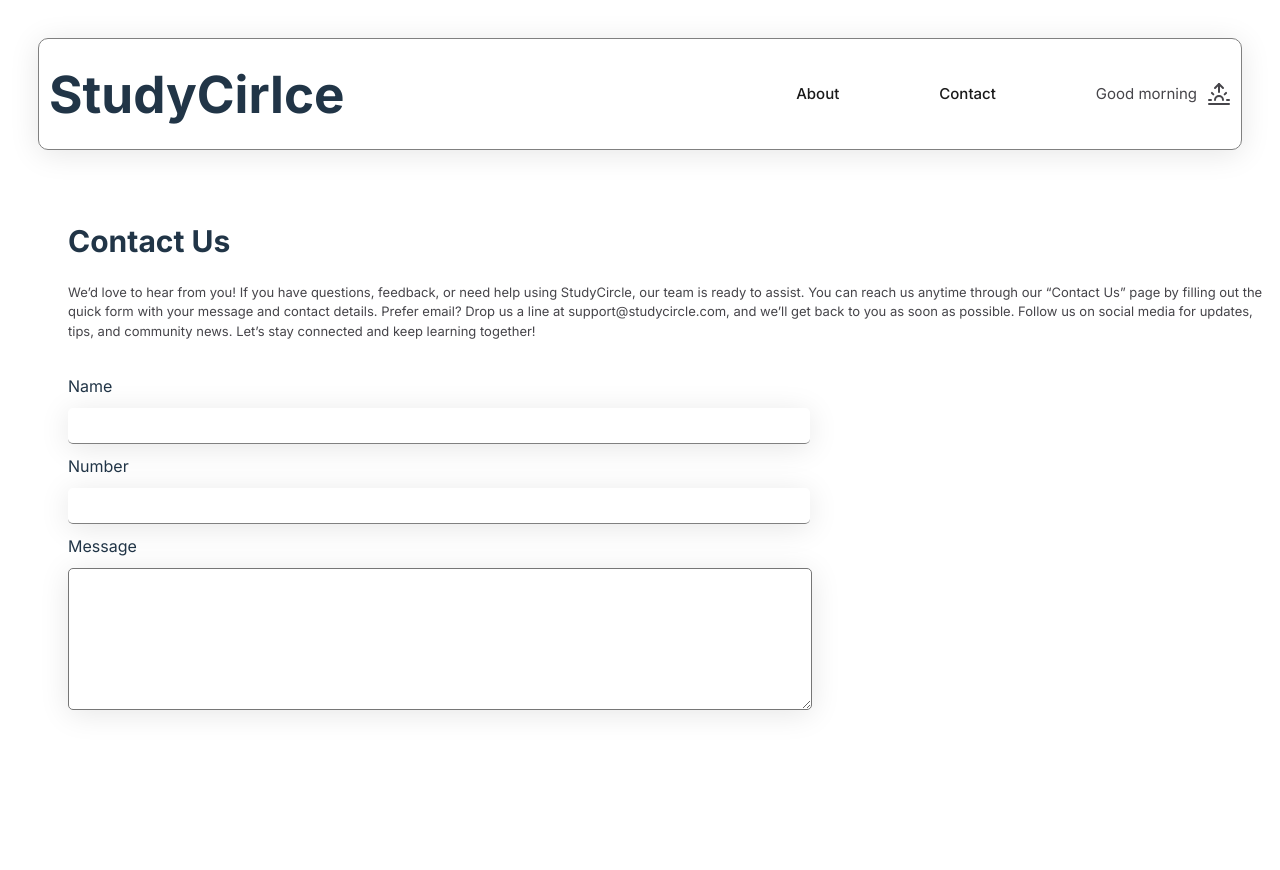
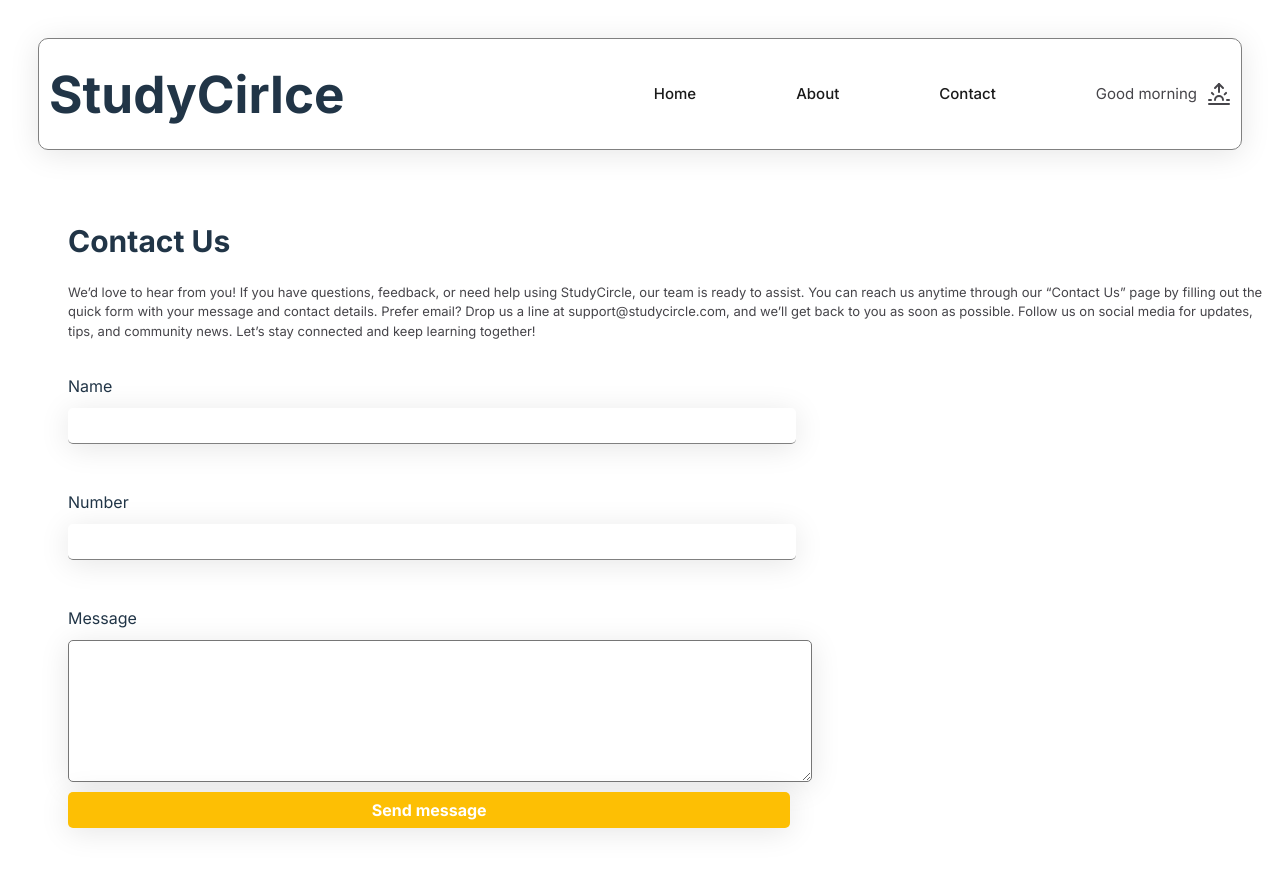
Before and after one commit to mtumae/webdevproj-StudyCircle, a React (Vite) app: page /contact in a window 1280 px wide. Shown: the top 870 px of the page. Before the commit the page ends 800 px from the top, so only its background shows below. Built offline with nearby package versions, Linux system fonts and the light colour scheme.

Commit message:
form method="post"

```diff
--- a/src/Contact.css
+++ b/src/Contact.css
@@ -26,5 +26,10 @@ p{
 }
 
 input{
-    width: 100%;
+    width: 98%;
 }
+
+button{
+    height: auto;
+    background-color: #fdbf04;
+}
--- a/src/Contact.jsx
+++ b/src/Contact.jsx
@@ -1,9 +1,21 @@
 
+import { useState } from "react"
 import "./Contact.css"
 import NavBar from "./Navbar"
 
 
 export default function Contact(){
+    const [numerrormsg, setnumErrormsg]=useState('')
+    const [nameerrormsg, setnameErrormsg]=useState('')
+
+    function handleSubmit(e){
+        e.preventDefault()
+        const form = e.target
+        const formData = new FormData(form)
+        const formDataobj = Object.fromEntries(formData);
+        console.log(formDataobj)
+        alert("Your message has been recorded:\n "+formDataobj.message)
+    }
 
 
     return(
@@ -16,17 +28,20 @@ export default function Contact(){
                     <p>We’d love to hear from you! If you have questions, feedback, or need help using StudyCircle, our team is ready to assist. You can reach us anytime through our “Contact Us” page by filling out the quick form with your message and contact details. Prefer email? Drop us a line at support@studycircle.com, and we’ll get back to you as soon as possible.
                         Follow us on social media for updates, tips, and community news. Let’s stay connected and keep learning together!</p>
                 </div>
-
                 <div className="contact-form">
-                    <form>
+                    <form method="post" onSubmit={handleSubmit}>
                         <label for="name">Name</label>
-                        <input id="name"></input>
+                        <input name="name" onChange={(e)=>{e.target.value.length<=2?setnameErrormsg('Name must be more than 2 characters!'):setnameErrormsg('')}} id="name"></input>
+                        <p style={{color:'red'}}>{nameerrormsg}</p>
 
                         <label for="phone">Number</label>
-                        <input id="phone"></input>
+                        <input name="number" onChange={(e)=>{e.target.value.length<9?setnumErrormsg('Phone number must be 10 characters!'):setnumErrormsg('')}} id="phone"></input>
+                        <p style={{color:'red'}}>{numerrormsg}</p>
 
                         <label for="message">Message</label>
-                        <textarea id="message"></textarea>
+                        <textarea name="message" id="message"></textarea>
+
+                        <button type="submit">Send message</button>
 
 
                     </form>
--- a/src/Groups.jsx
+++ b/src/Groups.jsx
@@ -2,7 +2,6 @@ import './Groups.css'
 import { useNavigate, useParams } from 'react-router-dom'
 import { useState } from 'react'
 import { CirclePlus } from 'lucide-react'
-import { useEffect } from 'react'
 //import icons from lucide
 
 
@@ -12,7 +11,7 @@ export default function Groups() {
   const navigate = useNavigate()
   const[msg, setMsg]=useState("")
   const [copy, setCopy]=useState('')
-  const[oldmessages, setOldMessages]=useState([{user:"Mtume", msg:"I love this class.", file:null}, {user:"Bob", msg:"I don't love this class."}])//populate with messages from object
+  const[oldmessages]=useState([{user:"Mtume", msg:"I love this class.", file:null}, {user:"Bob", msg:"I don't love this class."}])//populate with messages from object
   const[newmessages, setNewMessages]=useState([""])
 
 
--- a/src/Home.jsx
+++ b/src/Home.jsx
@@ -27,7 +27,7 @@ const groups = [
 export default function Home(){
     const navigate = useNavigate()
     const [color, setColor]=useState("")
-    const [newGroups, setNewGroups] = useState([])
+    const [newGroups] = useState([])
 
 
     function handleSubmit(e){
@@ -42,10 +42,8 @@ export default function Home(){
     return(
         <section>
             <NavBar />
-
           <div class="box">
             <img class="homepage-img1" src={studentStudying}/>
-
             <p class="box-text">
                 Welcome to StudyCircle, your go-to hub for collaborative learning and academic success!
                 Whether you're preparing for exams, tackling tough assignments, or simply looking to expand
@@ -77,10 +75,20 @@ export default function Home(){
                         <p>{g.members.toString()} members</p>
                     </div>
                 ))}
+                {newGroups>0?
+                newGroups.map((n, id)=> (
+                    <div key={id} class="group-box">
+                        <div class="flex">
+                            <h1 style={{color:new.target}}>{new.target}</h1>
+                            <SquarePlus onClick={()=>{navigate("/groups/"+new.target)}} class="group-box-icon" color={new.target}/>
+                        </div>
+                        <p>0 members</p>
+                    </div>
+                )):<div></div>}
             </div>
         </div>
         <div class="create-section">
-            <form id="create-form" class="create-form" onSubmit={handleSubmit}>
+            <form method="post" id="create-form" class="create-form" onSubmit={handleSubmit}>
                 <div>
                     <label for="group-name">Group name</label>
                     <input name="group-name" style={{color:color}} id="group-name" placeholder=""/>
--- a/src/Navbar.jsx
+++ b/src/Navbar.jsx
@@ -14,6 +14,7 @@ export default function NavBar(){
         <div class="header">
             <h1>StudyCirlce</h1>
             <div class="inner-header">
+                <a href='/'>Home</a>
                 <a href='/about'>About</a>
                 <a href='/contact'>Contact</a>
                 {date.getHours()>=12&&date.getHours()<17?
```
Also changed, not shown: src/main.jsx (+4 -3 lines).
